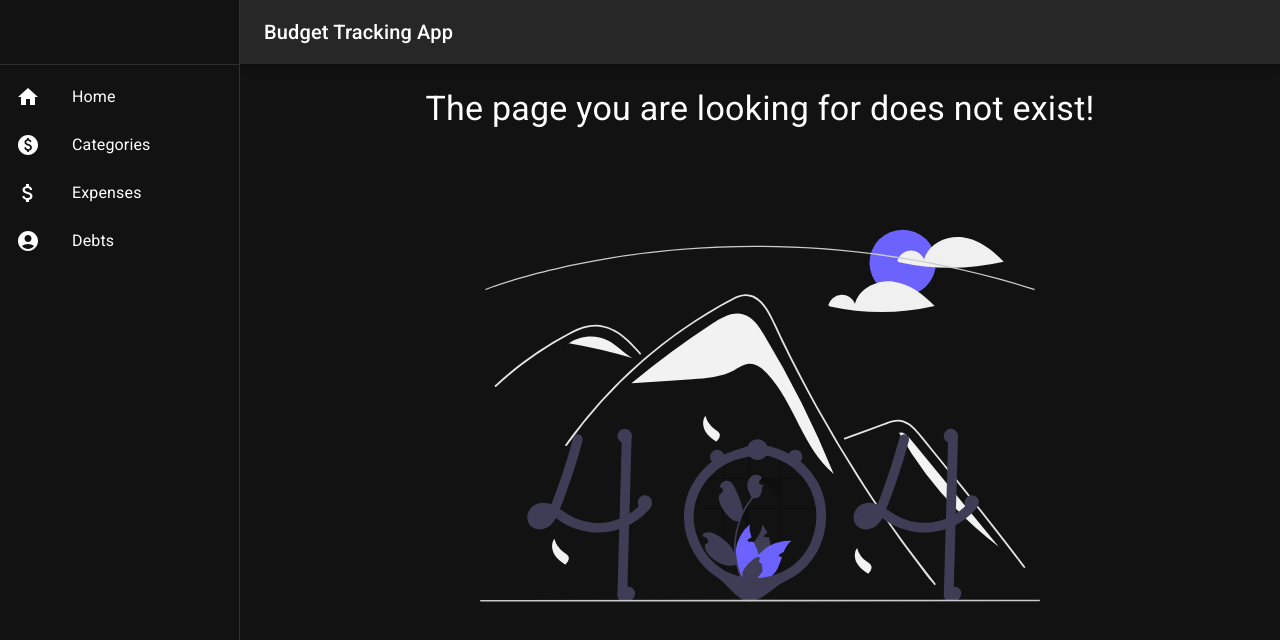
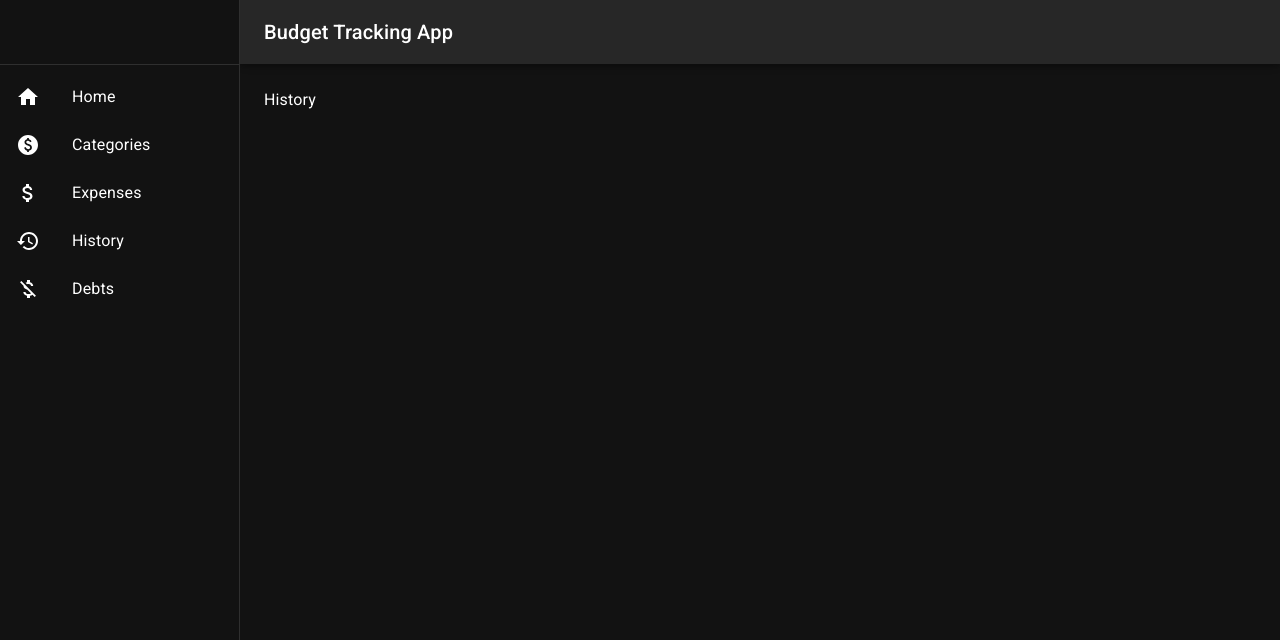
Before and after one commit to SirSimon04/budget_tracker, a React (Create React App) app: page /history in a window 1280 px wide. Shown: the top 640 px of the page. Built offline with nearby package versions, Linux system fonts and the light colour scheme.

Commit message:
add historypage to nav

```diff
--- a/src/components/App.jsx
+++ b/src/components/App.jsx
@@ -8,6 +8,7 @@ import { BrowserRouter, Routes, Route } from "react-router-dom";
 import HomePage from "./pages/HomePage/HomePage";
 import ExpensePage from "./pages/ExpensePage/ExpensePage";
 import ErrorPage from "./pages/ErrorPage/ErrorPage";
+import HistoryPage from "./pages/HistoryPage/HistoryPage";
 
 const darkTheme = createTheme({
   palette: {
@@ -25,6 +26,7 @@ function App() {
             <Route path="/categories" element={<CategoryPage />} />
             <Route path="/expenses" element={<ExpensePage />} />
             <Route path="/debts" element={<DebtPage />} />
+            <Route path="/history" element={<HistoryPage />} />
             <Route path="*" element={<ErrorPage />} />
           </Route>
         </Routes>
--- a/src/components/Menu/drawer.jsx
+++ b/src/components/Menu/drawer.jsx
@@ -6,6 +6,8 @@ import HomeIcon from "@mui/icons-material/Home";
 import AccountCircleIcon from "@mui/icons-material/AccountCircle";
 import PaidIcon from "@mui/icons-material/Paid";
 import AttachMoneyIcon from "@mui/icons-material/AttachMoney";
+import HistoryIcon from "@mui/icons-material/History";
+import MoneyOffIcon from '@mui/icons-material/MoneyOff';
 
 function CustomDrawer({ onClick }) {
   return (
@@ -22,8 +24,11 @@ function CustomDrawer({ onClick }) {
         <MenuButton text="Expenses" to="/expenses" onClick={onClick}>
           <AttachMoneyIcon />
         </MenuButton>
+        <MenuButton text="History" to="/history" onClick={onClick}>
+          <HistoryIcon />
+        </MenuButton>
         <MenuButton text="Debts" to="/debts" onClick={onClick}>
-          <AccountCircleIcon />
+          <MoneyOffIcon />
         </MenuButton>
       </List>
     </div>
--- /dev/null
+++ b/src/components/pages/HistoryPage/HistoryPage.jsx
@@ -0,0 +1,7 @@
+import React from "react";
+
+function HistoryPage() {
+  return <div>History</div>;
+}
+
+export default HistoryPage;
```
